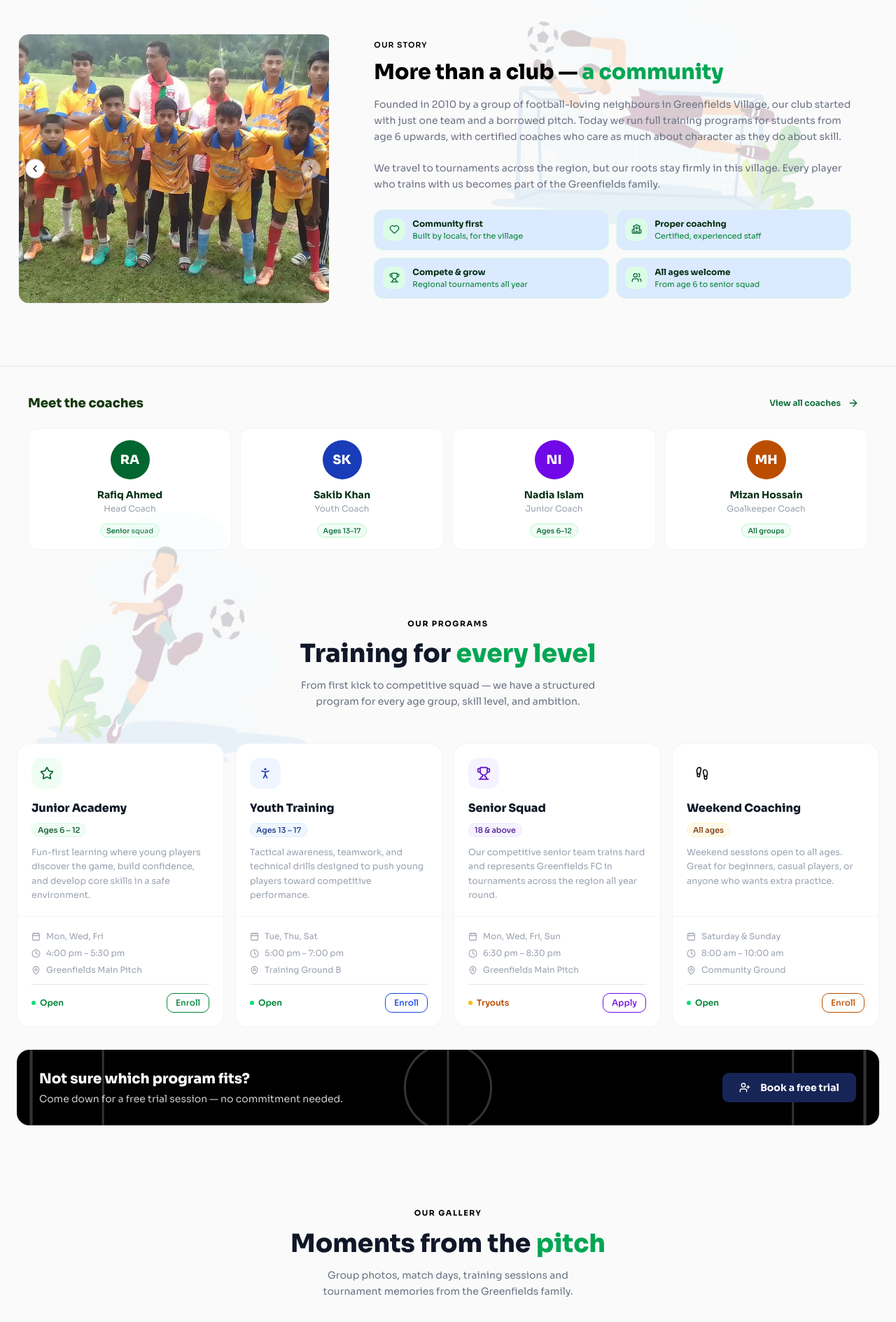
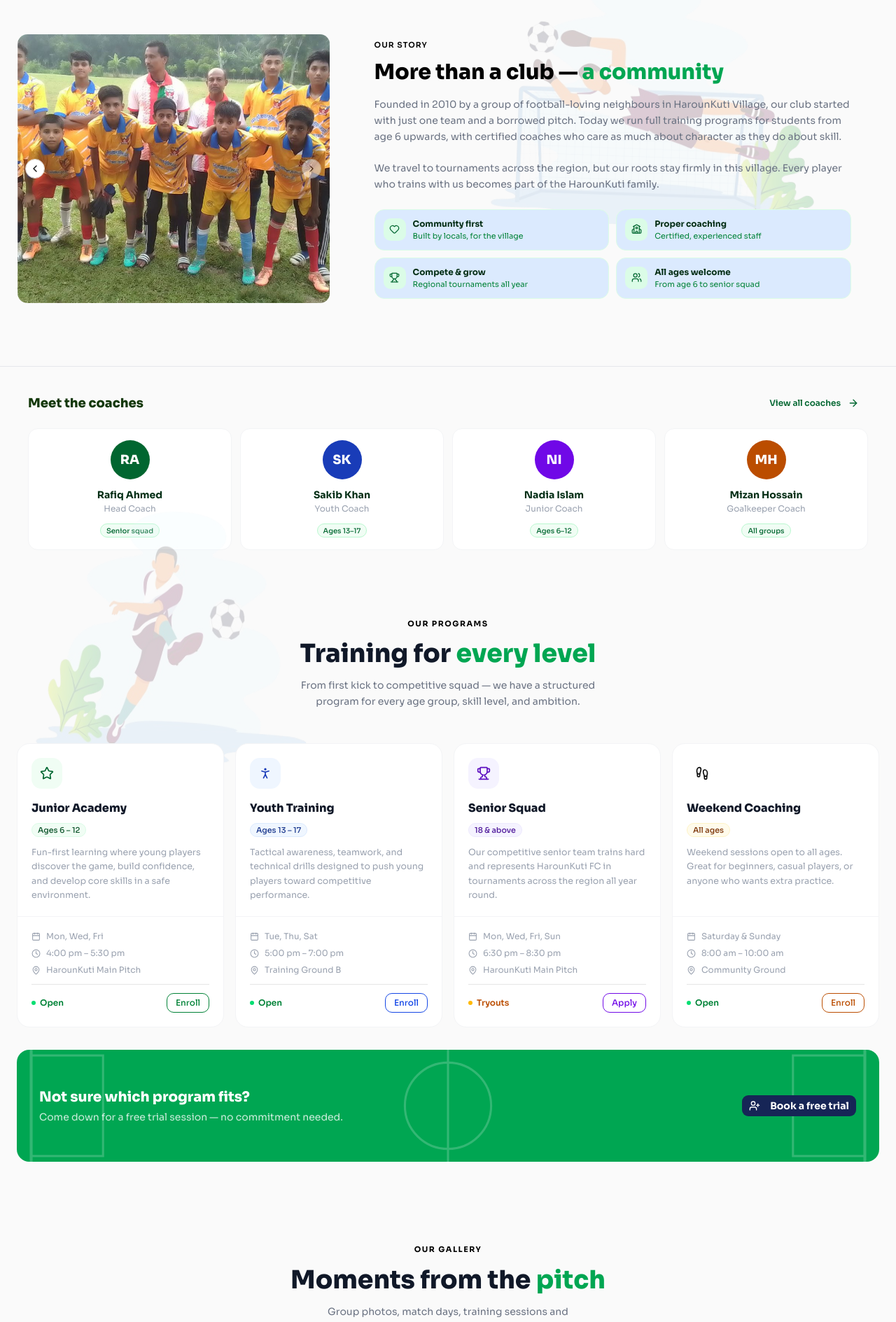
Before and after one commit to neuratech-ltd/haroun-kuti-fc, a Next.js app in the folder frontend/: page / in a window 1280 px wide. Shown: the part 880-2769 px from the top of the page at 70% size. Built offline with nearby package versions, Linux system fonts and the light colour scheme.

Commit message:
changed typo and responsiveness added gallery images

```diff
--- a/frontend/components/home/AboutSection.tsx
+++ b/frontend/components/home/AboutSection.tsx
@@ -85,7 +85,7 @@ export default function AboutSection() {
 
             <p className="text-sm text-gray-500 leading-relaxed mb-6">
               Founded in 2010 by a group of football-loving neighbours in
-              Greenfields Village, our club started with just one team and a
+              HarounKuti Village, our club started with just one team and a
               borrowed pitch. Today we run full training programs for students
               from age 6 upwards, with certified coaches who care as much about
               character as they do about skill.
@@ -93,7 +93,7 @@ export default function AboutSection() {
               <br />
               We travel to tournaments across the region, but our roots stay
               firmly in this village. Every player who trains with us becomes
-              part of the Greenfields family.
+              part of the HarounKuti family.
             </p>
 
             <div className="grid grid-cols-2 gap-2.5">
--- a/frontend/components/home/AchivementSection.tsx
+++ b/frontend/components/home/AchivementSection.tsx
@@ -70,11 +70,11 @@ const milestones = [
   {
     year: "2018",
     title: "First player signed to a professional club",
-    desc: "Academy graduate Arafat Hossain became the first Greenfields FC player to sign a professional contract.",
+    desc: "Academy graduate Arafat Hossain became the first HarounKuti FC player to sign a professional contract.",
   },
   {
     year: "2010",
-    title: "Club founded in Greenfields Village",
+    title: "Club founded in HarounKuti Village",
     desc: "A group of neighbours started the club with one team, a shared pitch, and a dream to build something lasting.",
     last: true,
   },
--- a/frontend/components/home/ContactSections.tsx
+++ b/frontend/components/home/ContactSections.tsx
@@ -178,13 +178,13 @@ export default function ContactSection() {
             Email
           </p>
           <p className="font-black text-lg text-gray-900 mb-1">
-            info@greenfieldsfc.com
+            info@HarounKutifc.com
           </p>
           <p className="text-xs text-gray-400">
             We reply within 24 hours on working days
           </p>
           <a
-            href="mailto:info@greenfieldsfc.com"
+            href="mailto:info@HarounKutifc.com"
             className="inline-flex items-center gap-1.5 mt-3 text-xs font-semibold text-logo-green hover:text-blue-900"
           >
             <Send size={13} /> Send email
@@ -199,10 +199,10 @@ export default function ContactSection() {
             Ground address
           </p>
           <p className="font-black text-lg text-gray-900 mb-1">
-            Greenfields Main Pitch
+            HarounKuti Main Pitch
           </p>
           <p className="text-xs text-gray-400">
-            Greenfields Village, Dhaka Division, Bangladesh
+            HarounKuti Village, Dhaka Division, Bangladesh
           </p>
           <a
             href="#"
@@ -314,10 +314,10 @@ export default function ContactSection() {
           <div className="flex items-center justify-between px-5 py-4 border-t border-gray-100">
             <div>
               <p className="text-sm font-semibold text-gray-900">
-                Greenfields Main Pitch
+                HarounKuti Main Pitch
               </p>
               <p className="text-xs text-gray-400 mt-0.5">
-                Greenfields Village, Dhaka
+                HarounKuti Village, Dhaka
               </p>
             </div>
             <Button
--- a/frontend/components/home/GallerySection.tsx
+++ b/frontend/components/home/GallerySection.tsx
@@ -12,6 +12,8 @@ import four from "@/assets/images/4.jpg";
 import five from "@/assets/images/5.jpg";
 import six from "@/assets/images/6.jpg";
 import seven from "@/assets/images/7.jpg";
+import nine from "@/assets/images/9.jpeg";
+import ten from "@/assets/images/10.jpeg";
 
 const filters = [
   { label: "All photos", value: "all" },
@@ -38,6 +40,7 @@ const photos = [
     caption: "District Cup final victory",
     date: "November 2024",
     cat: "match",
+    tall: true,
   },
   {
     id: 3,
@@ -54,7 +57,7 @@ const photos = [
     caption: "Tournament champions — full squad celebration",
     date: "August 2023",
     cat: "tournament",
-    wide: true,
+    tall: true,
   },
   {
     id: 5,
@@ -79,6 +82,26 @@ const photos = [
     caption: "Post-match celebration",
     date: "December 2022",
     cat: "match",
+    tall: true,
+  },
+
+  {
+    id: 9,
+    src: nine.src,
+    alt: "Post-match celebration after Knockout Cup 2022",
+    caption: "Post-match celebration",
+    date: "December 2022",
+    cat: "match",
+    tall: true,
+  },
+  {
+    id: 10,
+    src: ten.src,
+    alt: "Post-match celebration after Knockout Cup 2022",
+    caption: "Post-match celebration",
+    date: "December 2022",
+    cat: "match",
+    tall: true,
   },
 ];
 
@@ -100,7 +123,7 @@ export default function GallerySection() {
         </h2>
         <p className="text-sm text-gray-500 max-w-sm mx-auto leading-relaxed">
           Group photos, match days, training sessions and tournament memories
-          from the Greenfields family.
+          from the HarounKuti family.
         </p>
       </div>
 
@@ -171,7 +194,7 @@ export default function GallerySection() {
           <span className="font-bold text-gray-700">{visible.length}</span> of{" "}
           <span className="font-bold text-gray-700">48</span> photos
         </p>
-        <Button className="bg-logo-green hover:bg-logo-green/80 text-white text-sm px-5 h-10 gap-2">
+        <Button className="bg-logo-green hover:bg-logo-green/80 text-white text-sm  gap-2">
           <Images size={15} />
           View full gallery
         </Button>
--- a/frontend/components/home/ProgramCTA.tsx
+++ b/frontend/components/home/ProgramCTA.tsx
@@ -4,7 +4,7 @@ import { UserPlus } from "lucide-react";
 
 const ProgramCTA = () => {
   return (
-    <div className="relative bg-black rounded-2xl px-8 py-7 flex flex-wrap items-center justify-between gap-5 overflow-hidden">
+    <div className="relative h-40 bg-logo-green rounded-2xl px-8 py-7 flex flex-wrap items-center justify-between gap-5 overflow-hidden">
       <svg
         className="absolute inset-0 w-full h-full opacity-[0.2] pointer-events-none"
         viewBox="0 0 600 140"
@@ -58,14 +58,14 @@ const ProgramCTA = () => {
       </svg>
 
       <div className="relative z-10">
-        <p className="font-black text-xl text-white mb-1">
+        <p className="font-black sm:text-xl text-white mb-1">
           Not sure which program fits?
         </p>
         <p className="text-sm text-white/80 ">
           Come down for a free trial session — no commitment needed.
         </p>
       </div>
-      <Button className="relative z-10 bg-blue-950 hover:bg-logo-green text-white font-bold text-sm px-6 h-11 shrink-0">
+      <Button className="relative z-10 bg-blue-950 hover:bg-logo-green text-white font-bold text-sm shrink-0">
         <UserPlus size={16} className="mr-2" />
         Book a free trial
       </Button>
--- a/frontend/components/home/ProgramSection.tsx
+++ b/frontend/components/home/ProgramSection.tsx
@@ -12,7 +12,7 @@ const programs = [
     desc: "Fun-first learning where young players discover the game, build confidence, and develop core skills in a safe environment.",
     days: "Mon, Wed, Fri",
     time: "4:00 pm – 5:30 pm",
-    location: "Greenfields Main Pitch",
+    location: "HarounKuti Main Pitch",
     status: "Open",
     statusColor: "text-green-700",
     dotColor: "bg-green-400",
@@ -41,10 +41,10 @@ const programs = [
     icon: Trophy,
     name: "Senior Squad",
     age: "18 & above",
-    desc: "Our competitive senior team trains hard and represents Greenfields FC in tournaments across the region all year round.",
+    desc: "Our competitive senior team trains hard and represents HarounKuti FC in tournaments across the region all year round.",
     days: "Mon, Wed, Fri, Sun",
     time: "6:30 pm – 8:30 pm",
-    location: "Greenfields Main Pitch",
+    location: "HarounKuti Main Pitch",
     status: "Tryouts",
     statusColor: "text-amber-700",
     dotColor: "bg-amber-400",
```
Also changed, not shown: frontend/assets/images/10.jpeg (added), frontend/assets/images/9.jpeg (added).
